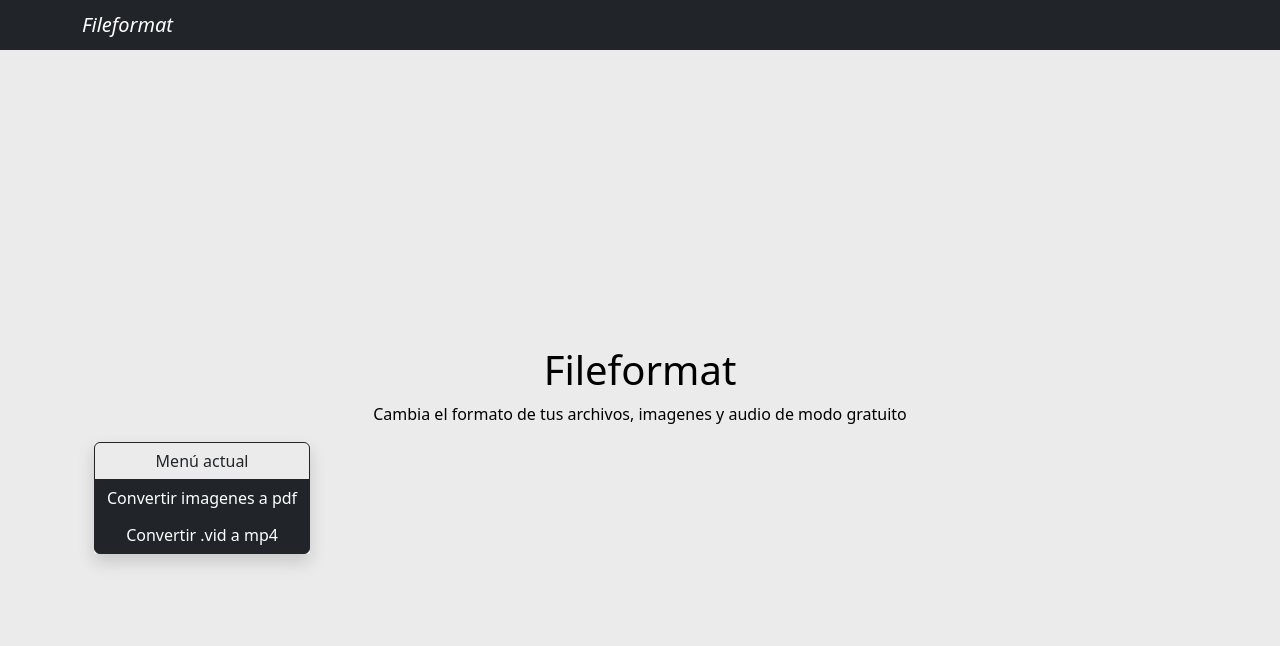
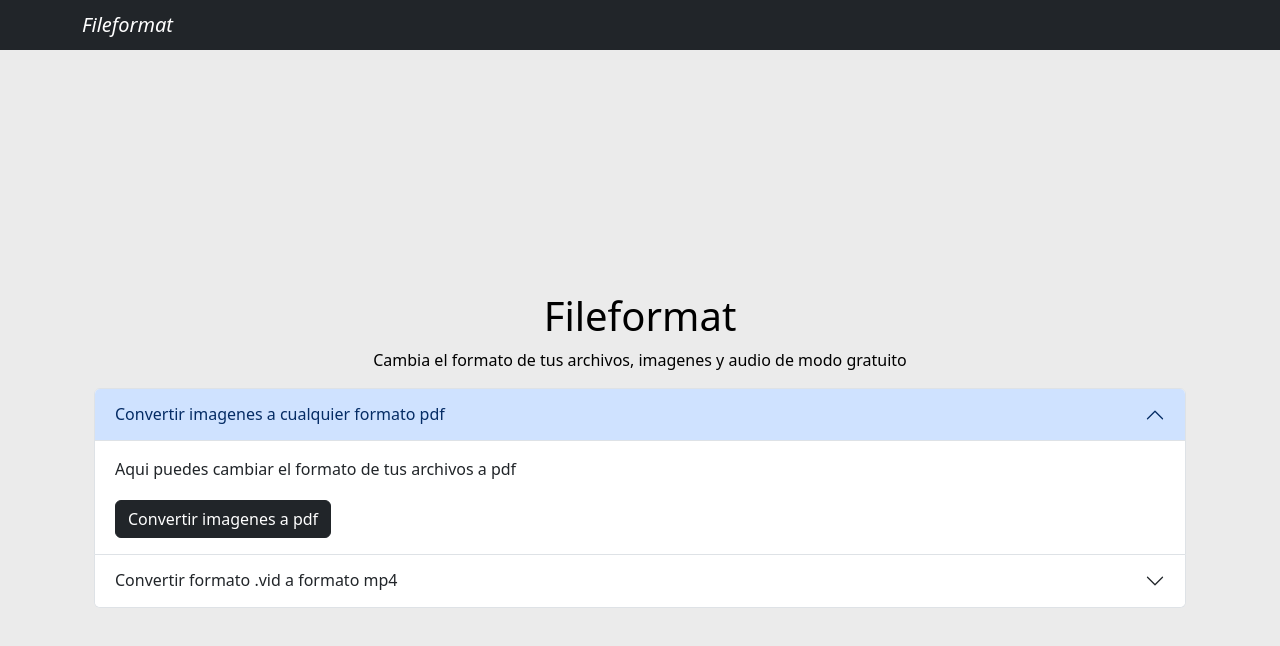
Before and after one commit to EleSoyEle/webpage, a React (Create React App) app: page / in a window 1280 px wide. Shown: the top 646 px of the page. Built offline with nearby package versions, Linux system fonts and the light colour scheme.

Commit message:
Modificaciones de diseño

```diff
--- a/package.json
+++ b/package.json
@@ -9,6 +9,7 @@
     "bootstrap": "^5.3.3",
     "jspdf": "^2.5.1",
     "react": "^18.3.1",
+    "react-bootstrap": "^2.10.4",
     "react-dom": "^18.3.1",
     "react-router-dom": "^6.26.1",
     "react-scripts": "5.0.1",
--- a/src/App.css
+++ b/src/App.css
@@ -29,6 +29,7 @@
   justify-content: center;
 }
 
+
 .textohead{
   color: white;
 }
@@ -42,6 +43,15 @@
 .App-link {
   color: #61dafb;
 }
+
+.accordion-body-custom {
+  min-height: 150px;
+  max-height: 150px;
+  overflow-y: auto;
+  padding: 1rem;
+}
+
+
 
 @keyframes App-logo-spin {
   from {
--- a/src/pages/Table.jsx
+++ b/src/pages/Table.jsx
@@ -2,7 +2,7 @@ import 'bootstrap/dist/css/bootstrap.min.css';
 import '../App.css'
 import React from "react";
 import { Route, useNavigate, Routes } from 'react-router-dom';
-import Img2pdf from './img2pdf';
+import { Accordion } from 'react-bootstrap';
 import Makenav from "../utils.js"
 
 
@@ -24,17 +24,30 @@ function Table(){
                             imagenes y audio de modo gratuito</p>
                     </div>
                     <div className="container">
-                        <div className='btn-group-vertical shadow'>
-                            <button className='btn btn-outline-dark ' >
-                                Menú actual
-                            </button>
-                            <button className='btn btn-dark ' onClick={ToImg2PDf}>
-                                Convertir imagenes a pdf
-                            </button>
-                            <button className='btn btn-dark'>
-                                Convertir .vid a mp4
-                            </button>
-                        </div>
+                        <Accordion defaultActiveKey="0">
+                            <Accordion.Item defaultActiveKey="0" eventKey="0">
+                                <Accordion.Header>Convertir imagenes a cualquier formato pdf</Accordion.Header>
+                                <Accordion.Body className=''>
+                                    <p className='fs-6 lead'>Aqui puedes cambiar el formato de tus
+                                    archivos a pdf</p>
+                                    <button className='btn btn-dark' onClick={ToImg2PDf}>
+                                        Convertir imagenes a pdf
+                                    </button>
+                                </Accordion.Body>
+                            </Accordion.Item>
+                            <Accordion.Item defaultActiveKey="0" eventKey="1">
+                                <Accordion.Header>
+                                    Convertir formato .vid a formato mp4
+                                </Accordion.Header>
+                                <Accordion.Body>
+                                    <p className='fs-6 lead'>Aqui puedes cambiar el formato de tus
+                                    archivos</p>
+                                    <button className='btn btn-dark' onClick={ToImg2PDf}>
+                                        Convertir imagenes a pdf
+                                    </button>
+                                </Accordion.Body>
+                            </Accordion.Item>
+                        </Accordion>
                     </div>
                 </div>
             </div>
```
Also changed, not shown: 1 other file (tests, documents, lock files or other folders).
